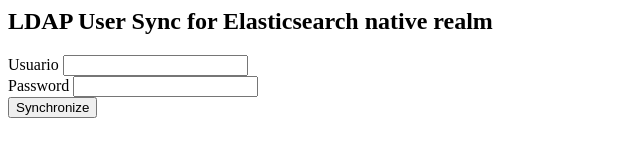
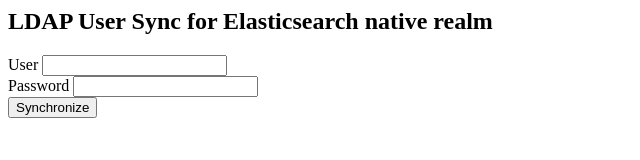
Before and after one commit to arthmoeros/ldap-sync-elasticsearch-native-realm, a website: page src/index.html in a window 1280 px wide. Shown: the full height of the page, 0-640 px from the left. Drawn offline with Linux system fonts and the light colour scheme.

```diff
--- a/src/index.html
+++ b/src/index.html
@@ -42,7 +42,7 @@
 <body>
   <h2>LDAP User Sync for Elasticsearch native realm</h2>
   <div>
-    <label>Usuario</label>
+    <label>User</label>
     <input type="text" id="user" />
   </div>
   <div>
```
